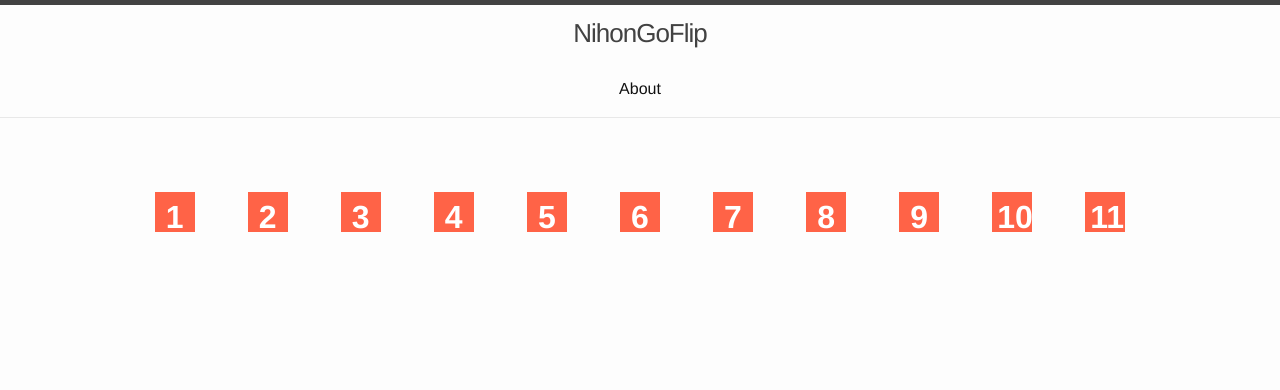
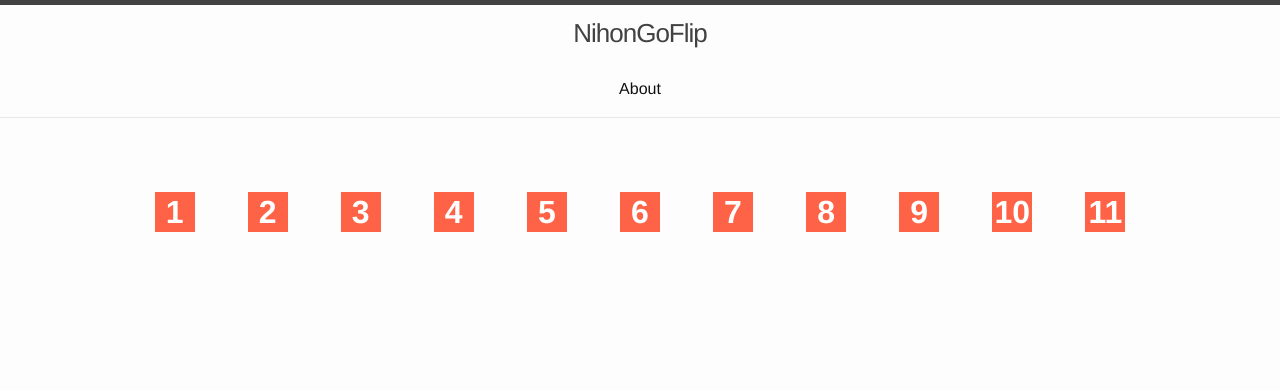
Before and after one commit to zac-heisey/NihonGoFlip, a Jekyll site: the page built from index.html, in a window 1280 px wide. Shown: the top 390 px of the page. Built offline with Jekyll 4.4.1, drawn with Linux system fonts in a browser that asks for light colours.

Commit message:
remove padding: 5px from .flex-item

```diff
--- a/css/custom.css
+++ b/css/custom.css
@@ -56,7 +56,6 @@ body {
 
 .flex-item {
   background: tomato;
-  padding: 5px;
   width: 40px;
   height: 40px;
   margin-top: 10px;
--- a/index.html
+++ b/index.html
@@ -3,7 +3,7 @@ layout: default
 ---
 
 <div class="home">
-  <!-- Flex Container Test -->
+  <!-- Flex Container Start -->
   <ul class="flex-container">
     <li class="flex-item">1</li>
     <li class="flex-item">2</li>
```
